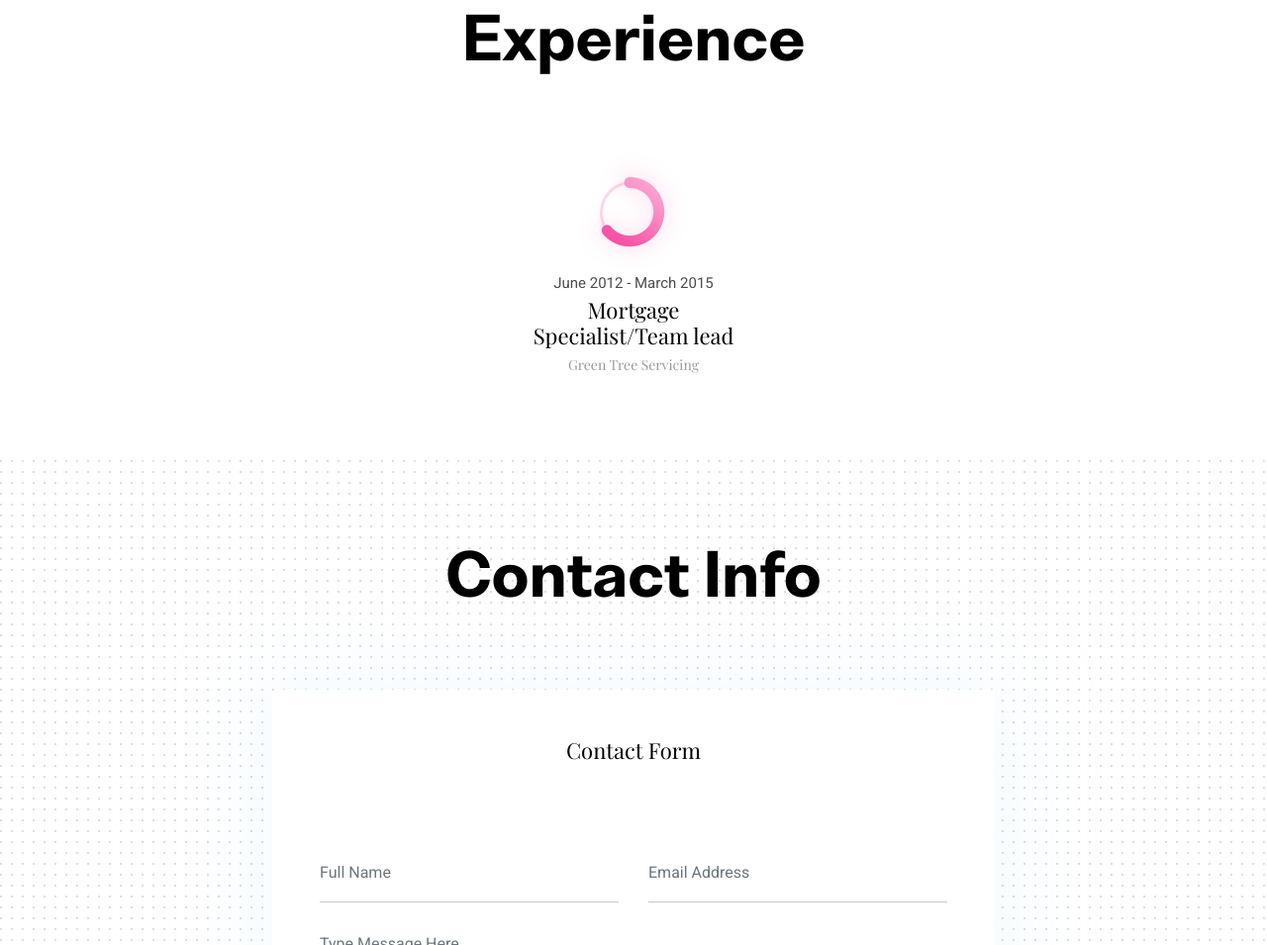
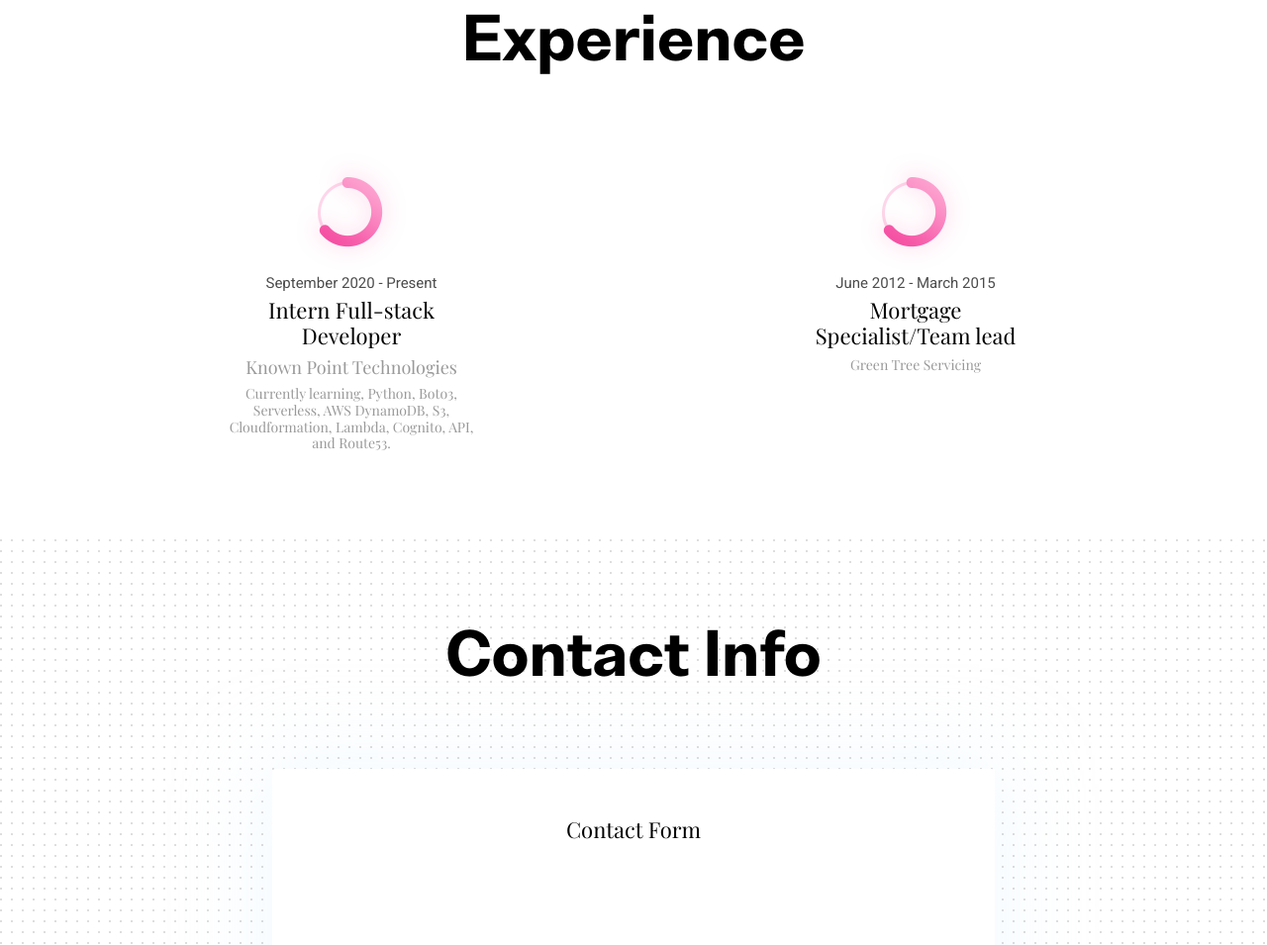
Before and after one commit to MariaKhantech/maria-khan-portfolio, a website: page index.html in a window 1280 px wide. Shown: the part 5669-6624 px from the top of the page at 99% size. Drawn offline with nearby package versions, Linux system fonts and the light colour scheme; files whose address does not match are found by name.

Commit message:
adding internship

```diff
--- a/index.html
+++ b/index.html
@@ -485,6 +485,13 @@
       </div>
       <div class="col-lg-3 col-md-4 text-center">
         <img src="assets/images/experience/icon-1.png" alt="icon">
+        <p class="mb-0">September 2020 - Present</p>
+        <h4>Intern Full-stack Developer</h4>
+        <h5 class="text-light">Known Point Technologies</h5>
+        <h6 class="text-light">Currently learning, Python, Boto3, Serverless, AWS DynamoDB, S3, Cloudformation, Lambda, Cognito, API, and Route53. </h6>
+      </div>
+      <div class="col-lg-3 col-md-4 text-center">
+        <img src="assets/images/experience/icon-1.png" alt="icon">
         <p class="mb-0">June 2012 - March 2015</p>
         <h4>Mortgage Specialist/Team lead</h4>
         <h6 class="text-light">Green Tree Servicing</h6>
```
